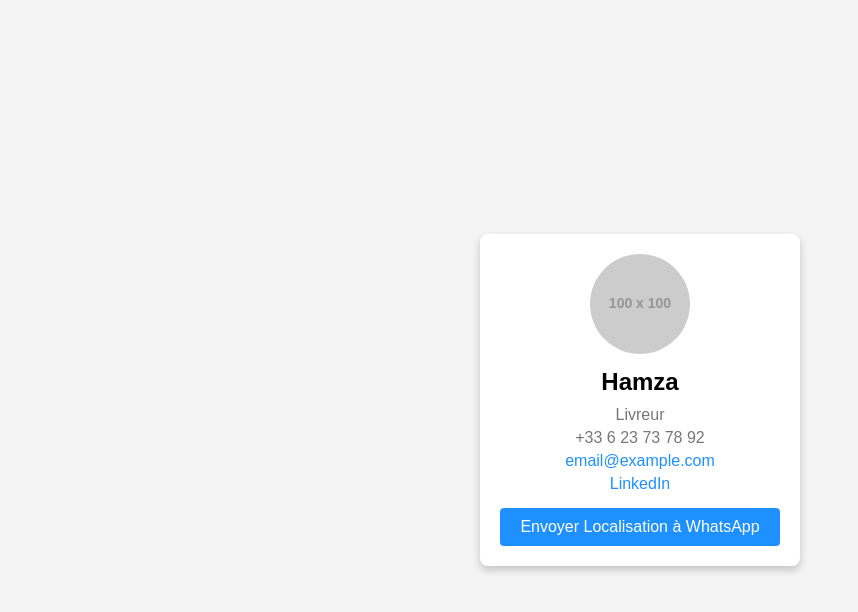
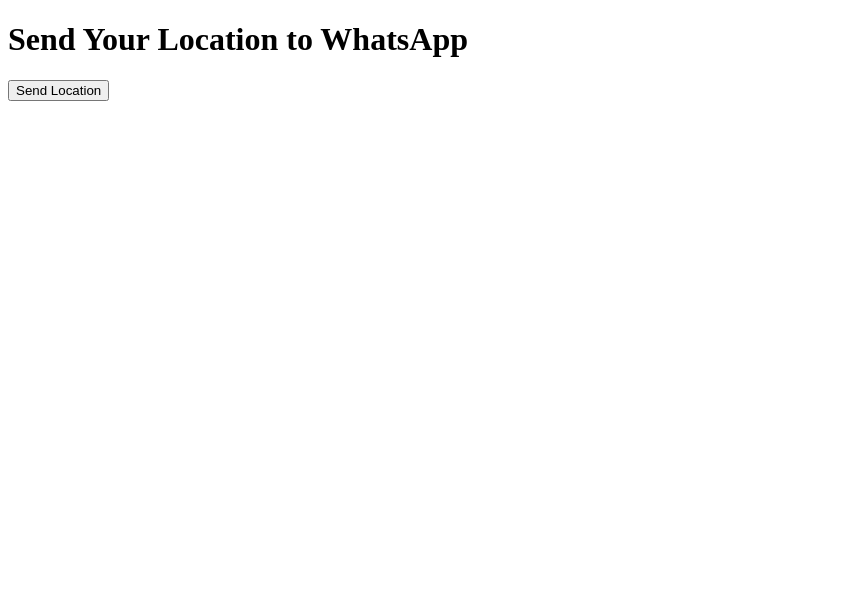
Before and after one commit to Halaspec/visite, a plain HTML site: page index.html in a window 1280 px wide. Shown: the whole page, without its empty margins (0-858 px from the left). Drawn offline with Linux system fonts and the light colour scheme; placeholder pictures from the web are drawn by us.

Commit message:
Update index.html

```diff
--- a/index.html
+++ b/index.html
@@ -3,70 +3,11 @@
 <head>
     <meta charset="UTF-8">
     <meta name="viewport" content="width=device-width, initial-scale=1.0">
-    <title>Carte de Visite Virtuelle</title>
-    <style>
-        body {
-            font-family: Arial, sans-serif;
-            background-color: #f4f4f4;
-            display: flex;
-            justify-content: center;
-            align-items: center;
-            height: 100vh;
-            margin: 0;
-        }
-        .card {
-            background-color: #fff;
-            border-radius: 8px;
-            box-shadow: 0 4px 8px rgba(0, 0, 0, 0.2);
-            padding: 20px;
-            max-width: 300px;
-            text-align: center;
-        }
-        .card img {
-            border-radius: 50%;
-            width: 100px;
-            height: 100px;
-        }
-        .card h2 {
-            font-size: 24px;
-            margin: 10px 0;
-        }
-        .card p {
-            margin: 5px 0;
-            color: #777;
-        }
-        .card a {
-            text-decoration: none;
-            color: #1e90ff;
-        }
-        .card a:hover {
-            text-decoration: underline;
-        }
-        .card button {
-            margin-top: 10px;
-            padding: 10px 20px;
-            font-size: 16px;
-            color: #fff;
-            background-color: #1e90ff;
-            border: none;
-            border-radius: 4px;
-            cursor: pointer;
-        }
-        .card button:hover {
-            background-color: #0b7dda;
-        }
-    </style>
+    <title>Send Location to WhatsApp</title>
 </head>
 <body>
-    <div class="card">
-        <img src="https://via.placeholder.com/100" alt="Votre photo">
-        <h2>Hamza</h2>
-        <p>Livreur</p>
-        <p>+33 6 23 73 78 92</p>
-        <p><a href="mailto:email@example.com">email@example.com</a></p>
-        <p><a href="https://www.linkedin.com/in/votreprofil" target="_blank">LinkedIn</a></p>
-        <button onclick="sendLocation()">Envoyer Localisation à WhatsApp</button>
-    </div>
+    <h1>Send Your Location to WhatsApp</h1>
+    <button onclick="sendLocation()">Send Location</button>
 
     <script>
         function sendLocation() {
@@ -75,10 +16,12 @@
                     const latitude = position.coords.latitude;
                     const longitude = position.coords.longitude;
                     const phoneNumber = '+33623737892'; // Remplacez par votre numéro WhatsApp
-                    const message = `https://maps.google.com/maps?q=loc:${latitude},${longitude}`;
+                    const message = `Voici ma position : https://maps.google.com/maps?q=loc:${latitude},${longitude}`;
                     const whatsappUrl = `https://wa.me/${phoneNumber}?text=${encodeURIComponent(message)}`;
 
-                    window.open(whatsappUrl, '_blank');
+                       setTimeout(() => {
+                            window.open(whatsappUrl, '_blank');
+                        }, 500);
                 }, error => {
                     alert('Erreur lors de l\'obtention de la localisation : ' + error.message);
                 });
```
